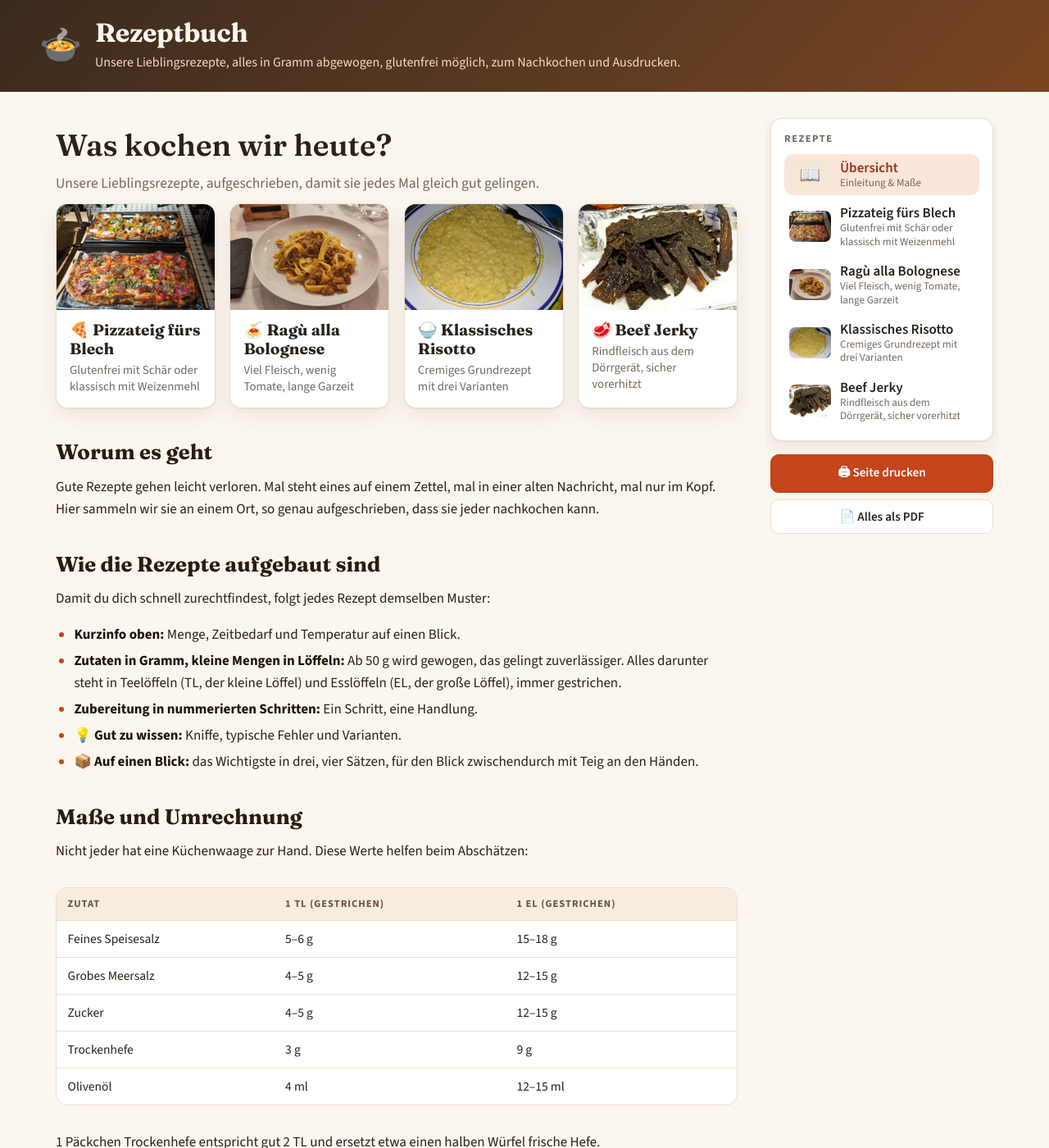
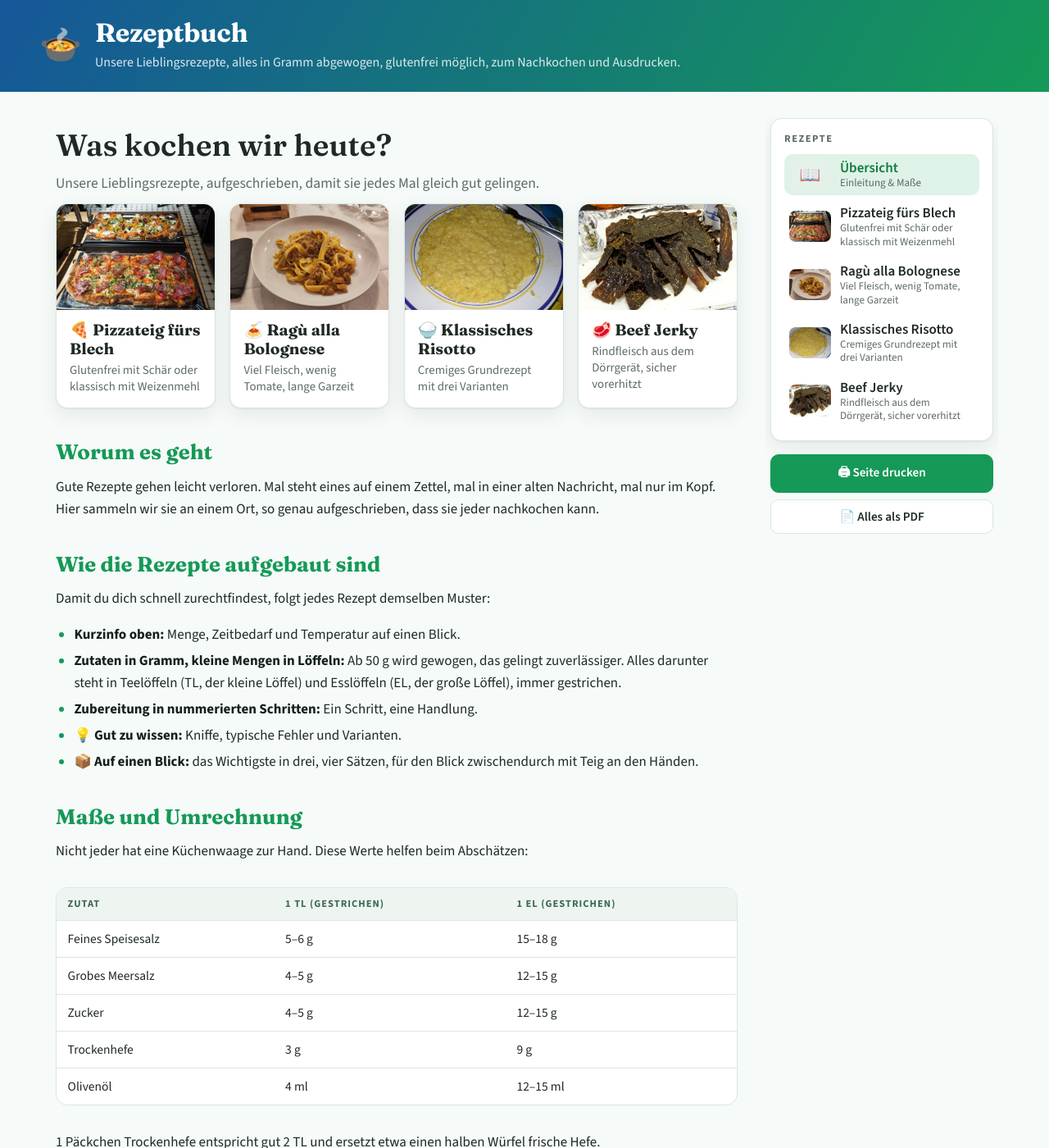
Before and after one commit to metrodorian/Rezeptbuch, a Jekyll site: the page built from README.md, in a window 1280 px wide and 1400 px high. Shown: the whole window at 82% size. Built offline with Jekyll 4.4.1, drawn with Linux system fonts in a browser that asks for light colours; our own code applies the rules of GitHub Pages for plain Markdown files.

Commit message:
Farben zurück zum Grün des Lernratgebers

```diff
--- a/_layouts/default.html
+++ b/_layouts/default.html
@@ -15,17 +15,17 @@
     <link rel="stylesheet" href="https://fonts.googleapis.com/css2?family=Fraunces:opsz,wght@9..144,600;9..144,700&family=Source+Sans+3:wght@400;600;700&display=swap">
     <style>
       :root {
-        --papier: #fbf6ee;
+        --papier: #f6faf8;
         --karte: #ffffff;
-        --tinte: #2b2118;
-        --leise: #75685c;
-        --linie: #eadfce;
-        --tomate: #c4441c;
-        --tomate-dunkel: #9c3412;
-        --basilikum: #4d7c2a;
-        --zitrone: #fff4d6;
-        --zitrone-rand: #f0c95a;
-        --schatten: 0 1px 2px rgba(60, 40, 20, .06), 0 8px 24px rgba(60, 40, 20, .08);
+        --tinte: #1f2a24;
+        --leise: #5d6b64;
+        --linie: #d9e7df;
+        --gruen: #159957;
+        --gruen-dunkel: #0f7a3e;
+        --basilikum: #159957;
+        --hinweis: #f0f8f3;
+        --hinweis-rand: #2da160;
+        --schatten: 0 1px 2px rgba(20, 50, 35, .06), 0 8px 24px rgba(20, 50, 35, .08);
         --rund: 14px;
       }
       * { box-sizing: border-box; }
@@ -37,13 +37,13 @@
         font: 17px/1.6 "Source Sans 3", -apple-system, "Segoe UI", Roboto, sans-serif;
         -webkit-font-smoothing: antialiased;
       }
-      a { color: var(--tomate); text-decoration-thickness: 1px; text-underline-offset: 2px; }
-      a:hover { color: var(--tomate-dunkel); }
+      a { color: var(--gruen); text-decoration-thickness: 1px; text-underline-offset: 2px; }
+      a:hover { color: var(--gruen-dunkel); }
 
       /* ── Kopf ─────────────────────────────────────────────────────────── */
       .kopf {
-        background: linear-gradient(135deg, #3b2a1d 0%, #5b3a22 55%, #7a4421 100%);
-        color: #fff8ee;
+        background: linear-gradient(120deg, #155799, #159957);
+        color: #fff;
         padding: 1.4rem 1.25rem 1.5rem;
       }
       .kopf-innen { max-width: 74rem; margin: 0 auto; display: flex; align-items: center; gap: 1rem; }
@@ -51,8 +51,8 @@
         font-family: Fraunces, Georgia, serif; font-weight: 700; font-size: 2rem;
         color: inherit; text-decoration: none; letter-spacing: -.01em; line-height: 1.1;
       }
-      .kopf .marke:hover { color: #ffe2c4; }
-      .kopf p { margin: .2rem 0 0; color: #f3dcc4; font-size: 1rem; }
+      .kopf .marke:hover { color: #d9f5e5; }
+      .kopf p { margin: .2rem 0 0; color: rgba(255, 255, 255, .85); font-size: 1rem; }
       .kopf .topf { font-size: 2.6rem; line-height: 1; }
 
       /* ── Seitenraster: Inhalt links, Inhaltsangabe rechts ─────────────── */
@@ -79,14 +79,14 @@
         display: flex; align-items: center; gap: .7rem; padding: .35rem; border-radius: 10px;
         color: var(--tinte); text-decoration: none; line-height: 1.25; font-weight: 600;
       }
-      .rezeptliste a:hover { background: #f7efe3; }
-      .rezeptliste a.aktuell { background: #fbe6dc; color: var(--tomate-dunkel); }
+      .rezeptliste a:hover { background: #eef6f1; }
+      .rezeptliste a.aktuell { background: #dff2e7; color: var(--gruen-dunkel); }
       .rezeptliste img {
         width: 3.2rem; height: 2.4rem; object-fit: cover; border-radius: 8px; flex: 0 0 auto;
       }
       .rezeptliste .start {
         width: 3.2rem; height: 2.4rem; border-radius: 8px; flex: 0 0 auto;
-        display: grid; place-items: center; background: #f3e7d6; font-size: 1.3rem;
+        display: grid; place-items: center; background: #e4f1e9; font-size: 1.3rem;
       }
       .rezeptliste small { display: block; font-weight: 400; color: var(--leise); font-size: .82rem; }
 
@@ -97,7 +97,7 @@
         font-size: .93rem; line-height: 1.3;
       }
       .abschnitte a:hover { color: var(--tinte); }
-      .abschnitte a.hier { color: var(--tomate-dunkel); border-left-color: var(--tomate); font-weight: 600; }
+      .abschnitte a.hier { color: var(--gruen-dunkel); border-left-color: var(--gruen); font-weight: 600; }
       .abschnitte li.unter a { padding-left: 1.6rem; font-size: .87rem; }
 
       .knoepfe { display: flex; flex-direction: column; gap: .5rem; }
@@ -107,21 +107,21 @@
         background: var(--karte); color: var(--tinte); font: 600 .95rem "Source Sans 3", sans-serif;
         text-decoration: none; cursor: pointer;
       }
-      .knopf:hover { background: #f7efe3; color: var(--tinte); }
-      .knopf.voll { background: var(--tomate); border-color: var(--tomate); color: #fff; }
-      .knopf.voll:hover { background: var(--tomate-dunkel); color: #fff; }
+      .knopf:hover { background: #eef6f1; color: var(--tinte); }
+      .knopf.voll { background: var(--gruen); border-color: var(--gruen); color: #fff; }
+      .knopf.voll:hover { background: var(--gruen-dunkel); color: #fff; }
 
       /* ── Text ─────────────────────────────────────────────────────────── */
-      .inhalt h1, .inhalt h2, .inhalt h3 { font-family: Fraunces, Georgia, serif; line-height: 1.2; color: #2a1b10; }
+      .inhalt h1, .inhalt h2, .inhalt h3 { font-family: Fraunces, Georgia, serif; line-height: 1.2; color: #159957; }
       .inhalt h1 { font-size: 2.5rem; margin: 0 0 1rem; letter-spacing: -.015em; }
       .inhalt h2 { font-size: 1.6rem; margin: 2.4rem 0 .8rem; scroll-margin-top: 1rem; }
       .inhalt h3 { font-size: 1.22rem; margin: 1.6rem 0 .5rem; scroll-margin-top: 1rem; }
       .inhalt p { margin: .7rem 0; }
-      .inhalt strong { color: #1d130b; }
+      .inhalt strong { color: #14201a; }
       .inhalt hr { border: 0; height: 1px; background: var(--linie); margin: 2.4rem 0; }
       .inhalt ul, .inhalt ol { padding-left: 1.4rem; }
       .inhalt li { margin: .3rem 0; }
-      .inhalt li::marker { color: var(--tomate); }
+      .inhalt li::marker { color: var(--gruen); }
 
       .titelbild { margin: 0 0 1.6rem; }
       .titelbild img {
@@ -138,7 +138,7 @@
       }
       .inhalt ol > li::before {
         content: counter(schritt); position: absolute; left: 0; top: .1rem;
-        width: 1.9rem; height: 1.9rem; border-radius: 50%; background: var(--tomate); color: #fff;
+        width: 1.9rem; height: 1.9rem; border-radius: 50%; background: var(--gruen); color: #fff;
         font: 700 .95rem/1.9rem "Source Sans 3", sans-serif; text-align: center;
       }
 
@@ -154,9 +154,9 @@
       .inhalt ul.zutaten li:last-child { border-bottom: 0; }
       .inhalt ul.zutaten li::before {
         content: ""; position: absolute; left: .1rem; top: .55rem; width: 1.05rem; height: 1.05rem;
-        border: 2px solid #c9b8a2; border-radius: 5px; background: #fff;
+        border: 2px solid #b5cbbf; border-radius: 5px; background: #fff;
       }
-      .inhalt ul.zutaten li.erledigt { color: #a5978a; text-decoration: line-through; }
+      .inhalt ul.zutaten li.erledigt { color: #93a39a; text-decoration: line-through; }
       .inhalt ul.zutaten li.erledigt::before {
         background: var(--basilikum); border-color: var(--basilikum);
         box-shadow: inset 0 0 0 2px #fff;
@@ -172,14 +172,14 @@
       .inhalt th, .inhalt td { padding: .6rem .85rem; text-align: left; vertical-align: top; border-bottom: 1px solid var(--linie); }
       .inhalt tr:last-child td { border-bottom: 0; }
       .inhalt th {
-        background: #f6ecdf; font-size: .78rem; letter-spacing: .08em; text-transform: uppercase; color: #6b5440;
+        background: #eef5f1; font-size: .78rem; letter-spacing: .08em; text-transform: uppercase; color: #3d6b52;
       }
       .tabelle-rollen { overflow-x: auto; }
 
       /* „💡 Gut zu wissen" */
       .inhalt blockquote {
-        margin: 1.4rem 0; padding: .9rem 1.2rem; background: var(--zitrone);
-        border: 1px solid #f3dc9c; border-left: 5px solid var(--zitrone-rand); border-radius: var(--rund);
+        margin: 1.4rem 0; padding: .9rem 1.2rem; background: var(--hinweis);
+        border: 1px solid #cfe6d8; border-left: 5px solid var(--hinweis-rand); border-radius: var(--rund);
       }
       .inhalt blockquote p:first-child { margin-top: 0; }
       .inhalt blockquote p:last-child, .inhalt blockquote ul:last-child { margin-bottom: 0; }
@@ -203,7 +203,7 @@
         border-radius: var(--rund); overflow: hidden; box-shadow: var(--schatten);
         color: var(--tinte); text-decoration: none; transition: transform .15s, box-shadow .15s;
       }
-      .karte:hover { transform: translateY(-3px); box-shadow: 0 2px 4px rgba(60,40,20,.08), 0 14px 32px rgba(60,40,20,.14); color: var(--tinte); }
+      .karte:hover { transform: translateY(-3px); box-shadow: 0 2px 4px rgba(20,50,35,.08), 0 14px 32px rgba(20,50,35,.14); color: var(--tinte); }
       .karte img { width: 100%; aspect-ratio: 3 / 2; object-fit: cover; display: block; }
       .karte div { padding: .8rem 1rem 1rem; }
       .karte b { display: block; font-family: Fraunces, Georgia, serif; font-size: 1.2rem; line-height: 1.2; }
@@ -215,11 +215,11 @@
         background: var(--karte); border: 1px solid var(--linie); border-radius: var(--rund);
         box-shadow: var(--schatten); color: var(--tinte); text-decoration: none;
       }
-      .weiter:hover { color: var(--tinte); background: #fffaf3; }
+      .weiter:hover { color: var(--tinte); background: #f7fcf9; }
       .weiter img { width: 6rem; height: 4rem; object-fit: cover; border-radius: 10px; }
       .weiter small { display: block; color: var(--leise); font-size: .82rem; text-transform: uppercase; letter-spacing: .08em; }
       .weiter b { font-family: Fraunces, Georgia, serif; font-size: 1.2rem; }
-      .weiter .pfeil { margin-left: auto; font-size: 1.5rem; color: var(--tomate); padding-right: .4rem; }
+      .weiter .pfeil { margin-left: auto; font-size: 1.5rem; color: var(--gruen); padding-right: .4rem; }
 
       .fuss {
         max-width: 74rem; margin: 0 auto; padding: 1.5rem 1.25rem 2.5rem; border-top: 1px solid var(--linie);
```
